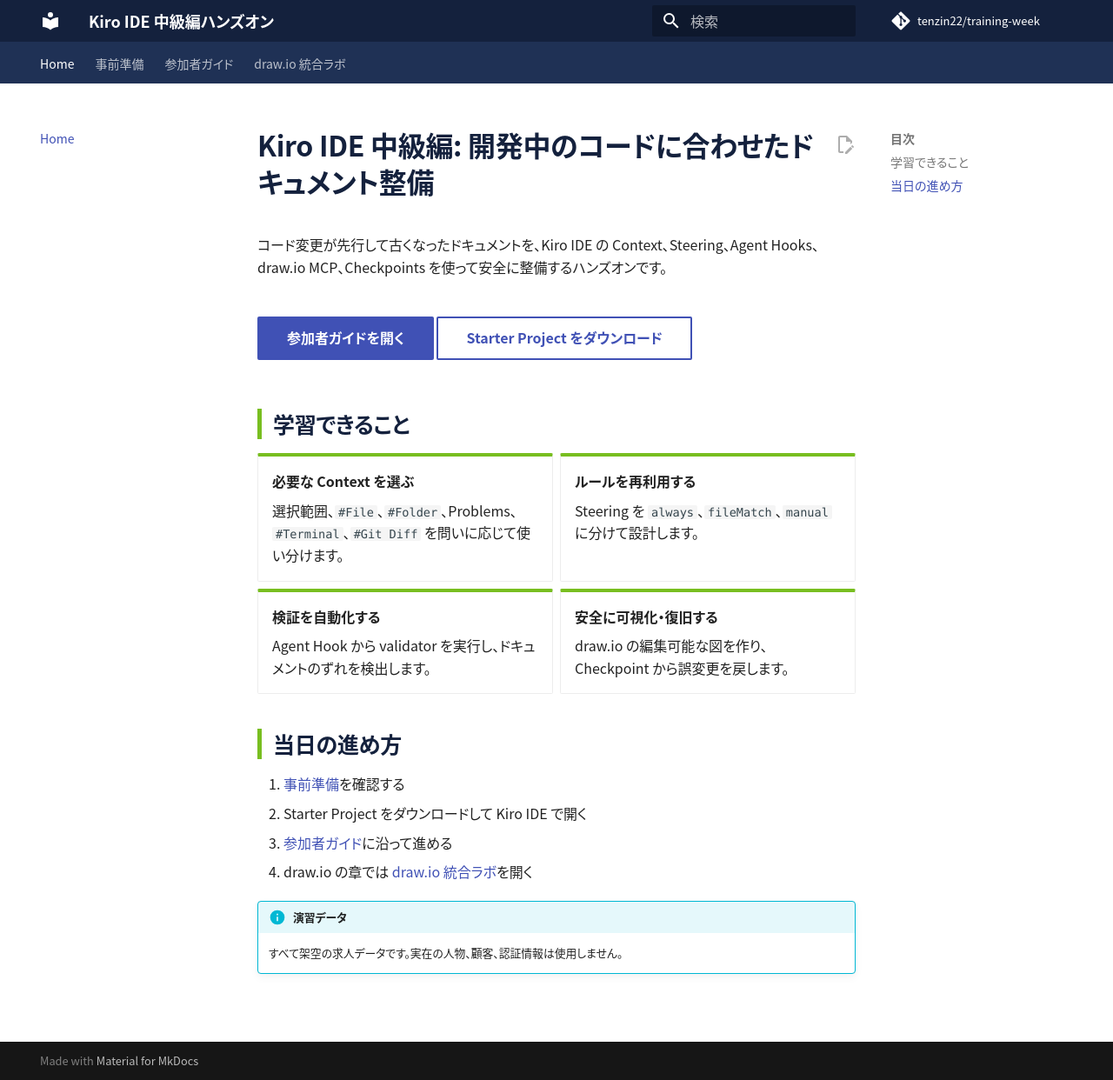
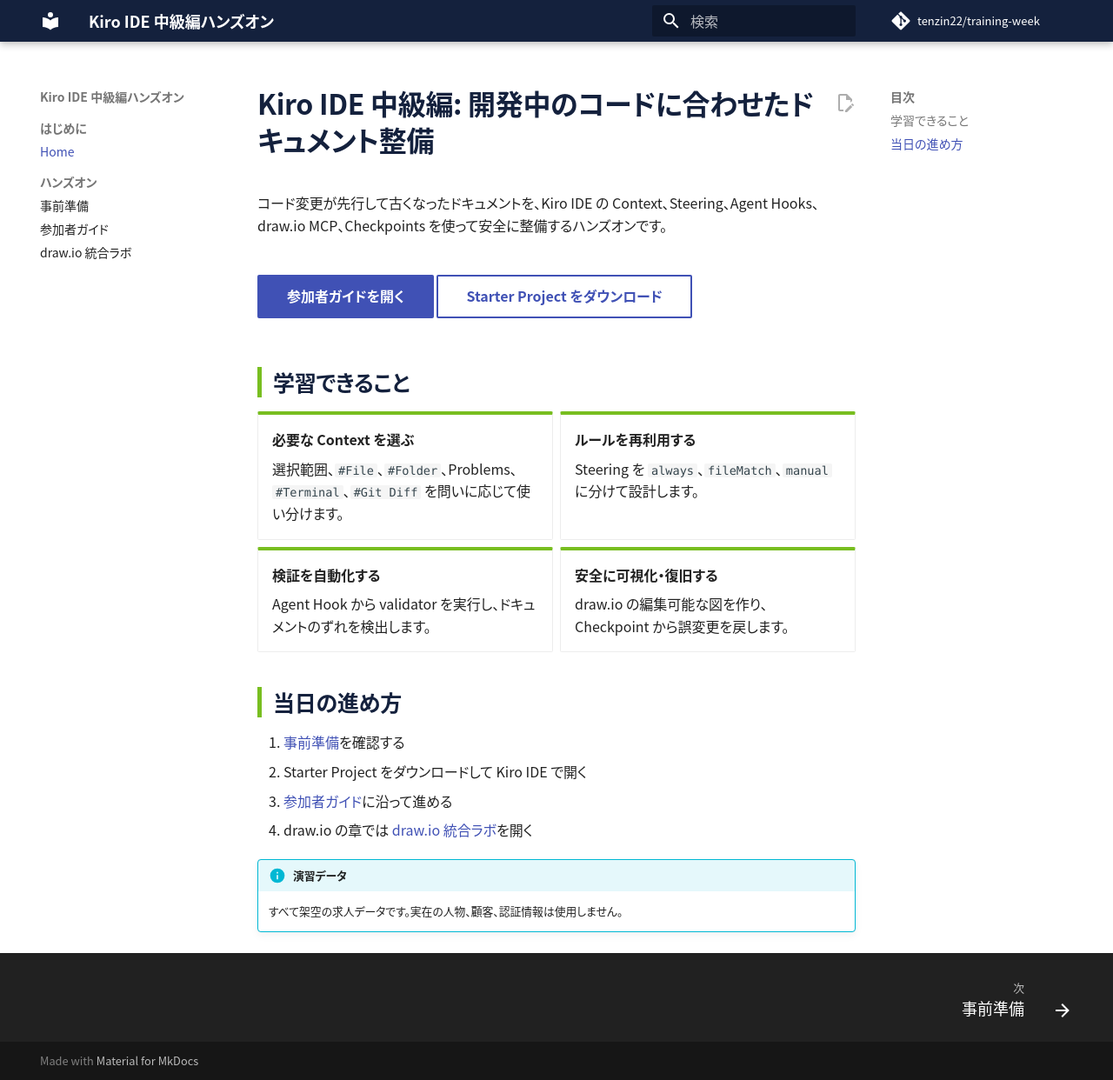
Before and after one commit to tenzin22/training-week, an MkDocs documentation site: the page built from docs/index.md, in a window 1280 px wide and 1242 px high. Shown: the whole window at 87% size. Built offline with MkDocs 1.6.1 and Material for MkDocs 9.7.7, drawn with Linux system fonts in a browser that asks for light colours; comment, search, counter and statistics services are not loaded.

Commit message:
fix: add persistent documentation sidebar (#4)
Co-authored-by: Nima Sherpa <nimaten@amazon.com>

```diff
--- a/mkdocs.yml
+++ b/mkdocs.yml
@@ -9,8 +9,10 @@
   language: ja
   font: false
   features:
-    - navigation.tabs
     - navigation.sections
+    - navigation.expand
+    - navigation.path
+    - navigation.footer
     - navigation.top
     - content.code.copy
     - content.action.edit
@@ -20,10 +22,12 @@
       accent: light green
 
 nav:
-  - Home: index.md
-  - 事前準備: prerequisites.md
-  - 参加者ガイド: participant-guide.md
-  - draw.io 統合ラボ: drawio-lab.md
+  - はじめに:
+      - Home: index.md
+  - ハンズオン:
+      - 事前準備: prerequisites.md
+      - 参加者ガイド: participant-guide.md
+      - draw.io 統合ラボ: drawio-lab.md
 
 markdown_extensions:
   - tables
```
